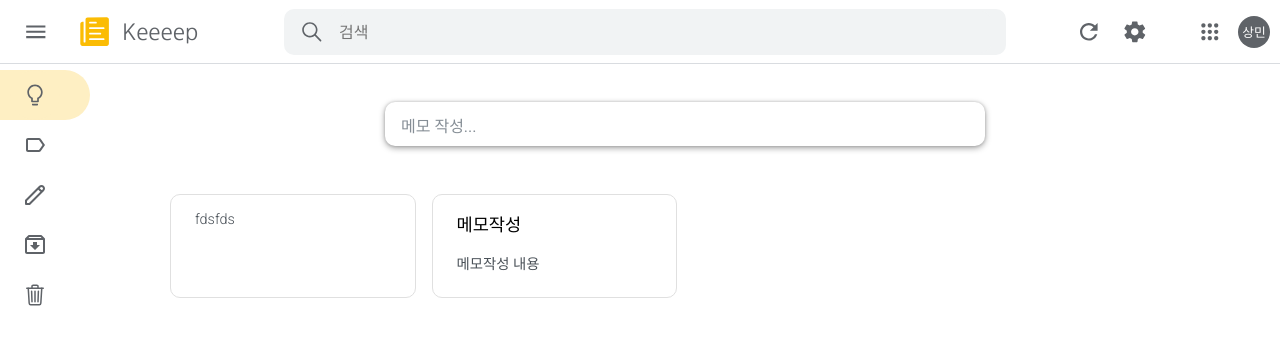
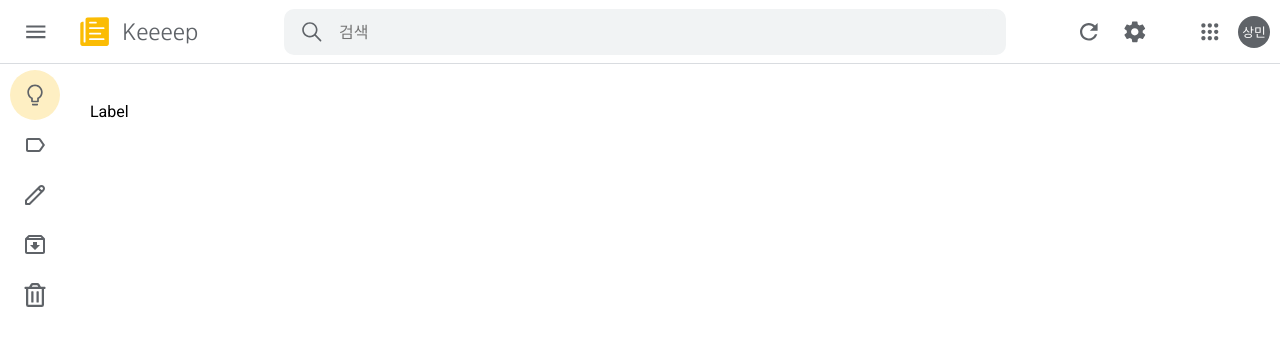
Before and after one commit to morethanmin/Keeeep, a React (Create React App) app: page /label in a window 1280 px wide. Shown: the top 346 px of the page. Built offline with nearby package versions, Linux system fonts and the light colour scheme; data requests are answered from the project's data file.

Commit message:
route 분리

```diff
--- a/data.json
+++ b/data.json
@@ -9,6 +9,11 @@
       "title": "",
       "body": "fdsfds",
       "id": 2
+    },
+    {
+      "title": "",
+      "body": "3421412",
+      "id": 3
     }
   ]
 }
--- a/package.json
+++ b/package.json
@@ -16,6 +16,7 @@
     "react-immutable-proptypes": "^2.2.0",
     "react-redux": "^7.2.4",
     "react-router": "^5.2.0",
+    "react-router-dom": "^5.2.0",
     "react-scripts": "4.0.3",
     "react-textarea-autosize": "^8.3.3",
     "react-transition-group": "^4.4.2",
--- a/src/components/Layout/SideBar.js
+++ b/src/components/Layout/SideBar.js
@@ -1,59 +1,49 @@
-import Button from "components/Shared/Button";
+import { useHistory } from "react-router-dom";
 import React from "react";
 import { MdMenu, MdLabelOutline } from "react-icons/md";
 import { AiOutlineBulb } from "react-icons/ai";
 import { BiBell, BiArchiveIn } from "react-icons/bi";
 import { HiOutlinePencil } from "react-icons/hi";
-import { IoTrashOutline } from "react-icons/io5";
+import { FaRegTrashAlt } from "react-icons/fa";
 
 import styled, { css } from "styled-components";
+
+const path = "/";
+const activated = false;
+const sideBarData = [
+  {
+    name: "메모",
+    ico: <AiOutlineBulb />,
+    path: "/",
+  },
+  {
+    name: "라벨이름",
+    ico: <MdLabelOutline />,
+    path: "/label",
+  },
+  {
+    name: "라벨 수정",
+    ico: <HiOutlinePencil />,
+    path: "",
+  },
+  {
+    name: "보관처리",
+    ico: <BiArchiveIn />,
+    path: "",
+  },
+  {
+    name: "휴지통",
+    ico: <FaRegTrashAlt />,
+    path: "",
+  },
+];
 
 const Nav = styled.nav`
   display: flex;
   flex-direction: column;
   color: #5f6368;
 
-  > div > div {
-    display: none;
-  }
-
-  ${({ activated }) =>
-    activated
-      ? css`
-          width: 250px;
-          > div {
-            background: transparent;
-          }
-          > div > div {
-            display: block;
-          }
-        `
-      : null}
-`;
-
-const Item = styled.div`
-  padding: 0px 10px;
-
-  border-top-right-radius: 50px;
-  border-bottom-right-radius: 50px;
-  display: flex;
-  align-items: center;
-  font-size: 1.5rem;
-
-  background: ${({ selected }) => (selected ? "#feefc3" : "transparent")};
-
-  > * {
-    flex-shrink: 0;
-    margin-right: 20px;
-  }
-  div {
-    font-size: 0.9rem;
-  }
-  &:hover {
-    background: ${({ selected }) => (selected ? "#feefc3" : "#f1f3f4")};
-  }
-
-  > button {
+  button {
     border: none;
     display: flex;
     align-items: center;
@@ -63,44 +53,90 @@ const Item = styled.div`
     color: #5f6368;
     font-size: 1.5rem;
     border-radius: 50%;
+  }
 
-    background: ${({ selected }) => (selected ? "#feefc3" : "transparent")};
+  //각각의 Menu
+  > div {
+    padding: 0px 10px;
+    border-top-right-radius: 50px;
+    border-bottom-right-radius: 50px;
+    display: flex;
+    align-items: center;
+
+    > * {
+      flex-shrink: 0;
+      margin-right: 20px;
+    }
+    //name 폰트 사이즈
+    font-size: 0.9rem;
   }
+
+  ${({ activated }) =>
+    activated
+      ? css`
+          width: 250px;
+          > div {
+            &:hover {
+              background: #f1f3f4;
+              button {
+                background: #f1f3f4;
+              }
+            }
+          }
+          > div > div {
+            display: block;
+          }
+        `
+      : css`
+          > div > button {
+            &:hover {
+              background: #f1f3f4;
+            }
+          }
+          > div > div {
+            display: none;
+          }
+        `}
+`;
+
+const Item = styled.div`
+  ${({ selected }) =>
+    selected
+      ? css`
+          background: #feefc3 !important;
+          color: black;
+          button {
+            background: #feefc3 !important;
+          }
+        `
+      : css``}
+
+  ${({ activated }) =>
+    activated
+      ? css``
+      : css`
+          background: white !important;
+        `}
 `;
 
 export default function SideBar() {
+  const history = useHistory();
+
   return (
-    <Nav activated={false}>
-      <Item selected={true}>
-        <button>
-          <AiOutlineBulb />
-        </button>
-        <div>메모</div>
-      </Item>
-      <Item selected={false}>
-        <button>
-          <MdLabelOutline />
-        </button>
-        <div>메모</div>
-      </Item>
-      <Item selected={false}>
-        <button>
-          <HiOutlinePencil />
-        </button>
-        <div>메모</div>
-      </Item>
-      <Item selected={false}>
-        <button>
-          <BiArchiveIn />
-        </button>
-        <div>메모</div>
-      </Item>
-      <Item selected={false}>
-        <button>
-          <IoTrashOutline />
-        </button>
-        <div>메모</div>
-      </Item>
+    <Nav activated={activated}>
+      {sideBarData.map((data, idx) => (
+        <Item
+          key={idx}
+          onClick={() => {
+            history.push(data.path);
+          }}
+          activated={activated}
+          selected={path === data.path}
+        >
+          <button>{data.ico}</button>
+          <div>{data.name}</div>
+        </Item>
+      ))}
     </Nav>
   );
 }
--- a/src/components/Layout/index.js
+++ b/src/components/Layout/index.js
@@ -1,11 +1,26 @@
 import React from "react";
 import styled from "styled-components";
 import { media } from "../../lib/style-utils";
+import Header from "./Header";
+import SideBar from "./SideBar";
 
 const Wrapper = styled.div`
   padding-top: 70px;
 `;
-const Layout = ({ children }) => <Wrapper>{children}</Wrapper>;
+
+const Layout = ({ children }) => (
+  <Wrapper>
+    <Header />
+
+    <Layout.Main>
+      <Layout.Nav>
+        <SideBar></SideBar>
+      </Layout.Nav>
+
+      <Layout.Content>{children}</Layout.Content>
+    </Layout.Main>
+  </Wrapper>
+);
 
 Layout.Main = styled.div`
   display: flex;
--- a/src/containers/App.js
+++ b/src/containers/App.js
@@ -1,63 +1,13 @@
-import { getInitialMemo } from "modules/memo";
-import React, { useEffect, useRef } from "react";
-import { useDispatch, useSelector, shallowEqual } from "react-redux";
-import Header from "../components/Layout/Header";
+import Label from "pages/label";
+import { Route } from "react-router";
 import Layout from "../components/Layout";
-import MemoListContainer from "./MemoListContainer";
-import WriteMemo from "./WriteMemo";
-import * as memoActions from "modules/memo";
-import MemoViewerContainer from "./MemoViewerContainer";
-import Spinner from "components/Spinner";
-import SideBar from "components/Layout/SideBar";
+import Index from "../pages";
 
 export default function App() {
-  const dispatch = useDispatch();
-  const { data: memos, loading } = useSelector((state) => state.memo);
-  var cursor = 0;
-
-  useEffect(() => {
-    dispatch(getInitialMemo());
-  }, []);
-  useEffect(() => {
-    window.addEventListener("scroll", handleScroll);
-    return () => {
-      window.removeEventListener("scroll", handleScroll);
-    };
-  }, [memos]);
-
-  const handleScroll = () => {
-    const { clientHeight } = document.body;
-    const { innerHeight } = window;
-
-    const scrollTop =
-      document.documentElement.scrollTop || document.body.scrollTop;
-
-    if (clientHeight - innerHeight - scrollTop < 100) {
-      var curCursor;
-      if (memos.length === 0) return;
-      curCursor = memos[memos.length - 1].id;
-      if (cursor === curCursor) return;
-      cursor = curCursor;
-      if (cursor === 1) return;
-      dispatch(memoActions.getPreviousMemo(cursor));
-    }
-  };
-
   return (
     <Layout>
-      <Header />
-
-      <Layout.Main>
-        <Layout.Nav>
-          <SideBar></SideBar>
-        </Layout.Nav>
-
-        <Layout.Content>
-          <WriteMemo />
-          {loading ? <Spinner visible={loading} /> : <MemoListContainer />}
-        </Layout.Content>
-      </Layout.Main>
-      <MemoViewerContainer />
+      <Route path="/" exact component={Index} />
+      <Route path="/label" component={Label} />
     </Layout>
   );
 }
--- a/src/index.js
+++ b/src/index.js
@@ -4,9 +4,12 @@ import { Provider } from "react-redux";
 import store from "./store";
 import App from "./containers/App";
 import "./index.css";
+import { BrowserRouter } from "react-router-dom";
 ReactDOM.render(
   <Provider store={store}>
-    <App />
+    <BrowserRouter>
+      <App />
+    </BrowserRouter>
   </Provider>,
   document.getElementById("root")
 );
--- /dev/null
+++ b/src/pages/index.js
@@ -0,0 +1,49 @@
+import { getInitialMemo } from "modules/memo";
+import React, { useEffect, useRef } from "react";
+import { useDispatch, useSelector, shallowEqual } from "react-redux";
+import * as memoActions from "modules/memo";
+import WriteMemo from "containers/WriteMemo";
+import Spinner from "components/Spinner";
+import MemoListContainer from "containers/MemoListContainer";
+import MemoViewerContainer from "containers/MemoViewerContainer";
+
+export default function Index() {
+  const dispatch = useDispatch();
+  const { data: memos, loading } = useSelector((state) => state.memo);
+  var cursor = 0;
+
+  useEffect(() => {
+    dispatch(getInitialMemo());
+  }, []);
+  useEffect(() => {
+    window.addEventListener("scroll", handleScroll);
+    return () => {
+      window.removeEventListener("scroll", handleScroll);
+    };
+  }, [memos]);
+
+  const handleScroll = () => {
+    const { clientHeight } = document.body;
+    const { innerHeight } = window;
+
+    const scrollTop =
+      document.documentElement.scrollTop || document.body.scrollTop;
+
+    if (clientHeight - innerHeight - scrollTop < 100) {
+      var curCursor;
+      if (memos.length === 0) return;
+      curCursor = memos[memos.length - 1].id;
+      if (cursor === curCursor) return;
+      cursor = curCursor;
+      if (cursor === 1) return;
+      dispatch(memoActions.getPreviousMemo(cursor));
+    }
+  };
+  return (
+    <>
+      <WriteMemo />
+      {loading ? <Spinner visible={loading} /> : <MemoListContainer />}
+      <MemoViewerContainer />
+    </>
+  );
+}
--- /dev/null
+++ b/src/pages/label.js
@@ -0,0 +1,5 @@
+import React from "react";
+
+export default function Label() {
+  return <div>Label</div>;
+}
```
Also changed, not shown: 1 other file (tests, documents, lock files or other folders).
